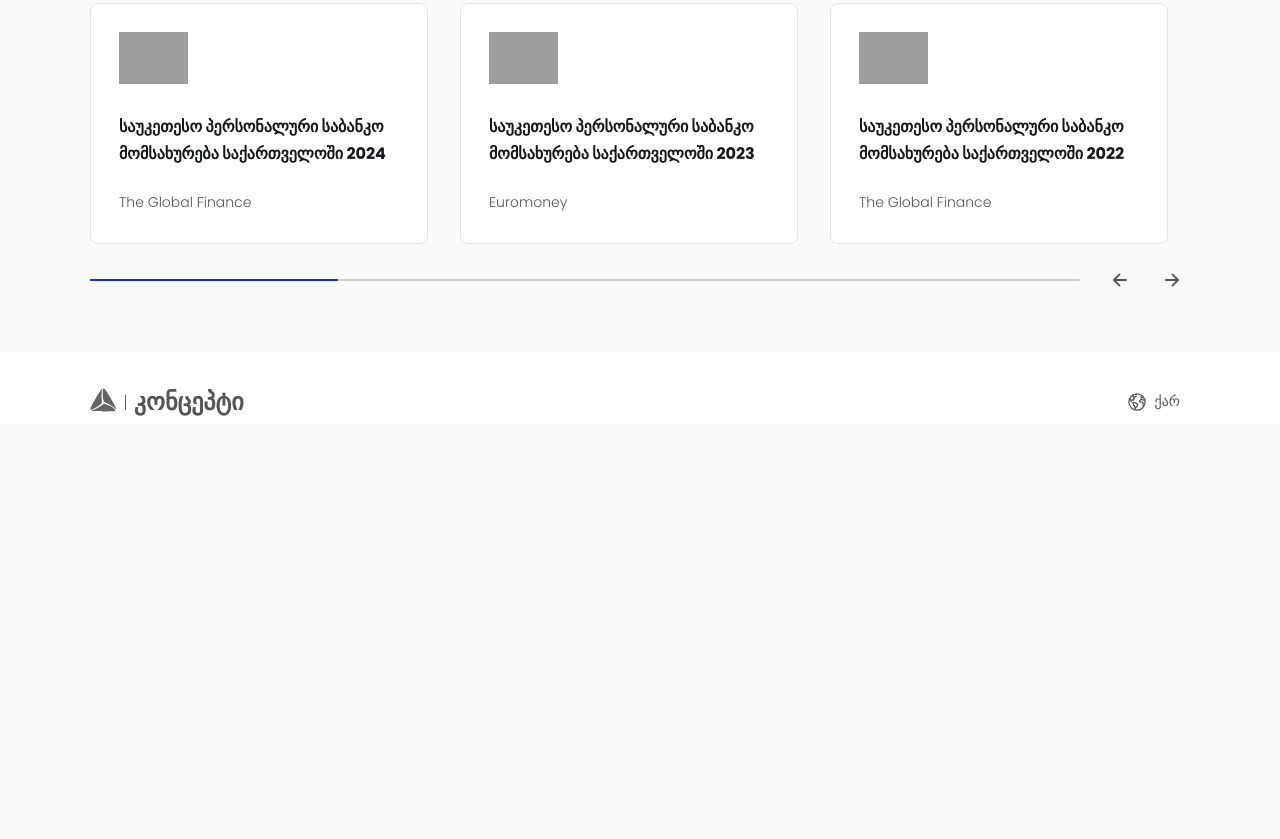
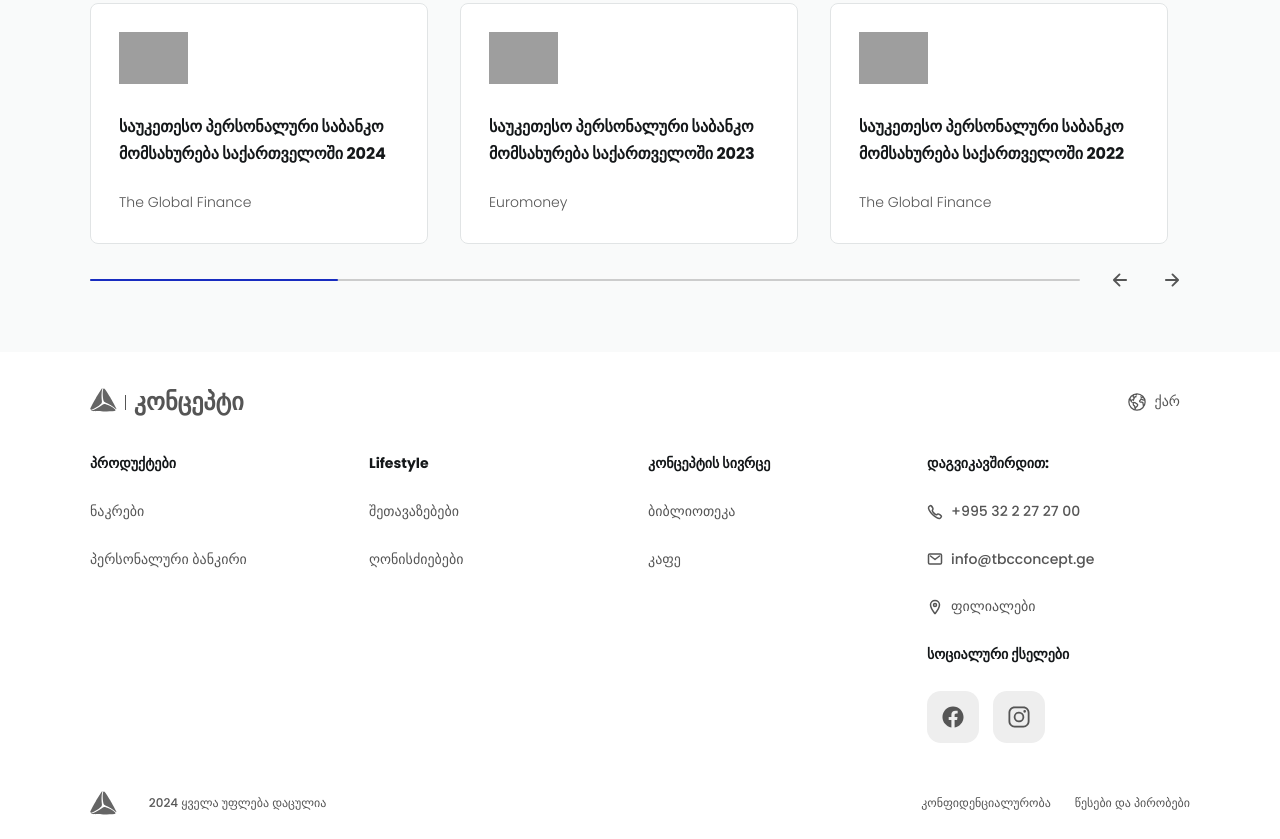
Before and after one commit to DataShalam/TBC-Concept, a plain HTML site: page index.html in a window 1280 px wide. Shown: the part 4210-5049 px from the top of the page. Before the commit the page ends 4634 px from the top, so only its background shows below. Drawn offline with nearby package versions, Linux system fonts and the light colour scheme; grey boxes are pictures that could not be loaded.

Commit message:
Completed TBC-Content For Desktop

```diff
--- a/css/general.css
+++ b/css/general.css
@@ -113,6 +113,15 @@ section {
   grid-column-gap: 30px;
 }
 
+.grid-4-col {
+  grid-column-gap: 16px;
+  grid-row-gap: 16px;
+  grid-template-rows: auto;
+  grid-template-columns: 1fr 1fr 1fr 1fr;
+  grid-auto-columns: 1fr;
+  display: grid;
+}
+
 .digital-bank-downloads {
   gap: 3.2rem;
 }
--- a/css/style.css
+++ b/css/style.css
@@ -650,3 +650,96 @@ footer {
   width: 110rem;
   margin: 0 auto;
 }
+
+.footer-mid {
+  padding-top: 2.8rem;
+  width: 110rem;
+  margin: 0 auto;
+}
+
+.footer-subheading {
+  cursor: pointer;
+  font-size: 1.4rem;
+  font-weight: 700;
+  color: #141719;
+  padding-bottom: 2.4rem;
+}
+
+.footer-links {
+  margin-top: 2.4rem;
+  display: flex;
+  flex-direction: column;
+  gap: 2.4rem;
+}
+
+.footer-links a {
+  font-size: 1.4rem;
+  cursor: pointer;
+
+  display: flex;
+  align-items: center;
+  gap: 0.8rem;
+
+  transition: 200ms linear;
+}
+
+.footer-links ion-icon {
+  font-size: 1.6rem;
+  font-weight: 700;
+  --ionicon-stroke-width: 4.8rem;
+}
+
+.footer-links a:hover {
+  color: #182cc0;
+
+  transition: 200ms linear;
+}
+
+.footer-icons {
+  margin-top: 2.4rem;
+  display: flex;
+  flex-direction: column;
+  padding-bottom: 2.4rem;
+}
+
+.footer-icons div {
+  display: flex;
+  gap: 1.4rem;
+}
+
+.footer-icons ion-icon {
+  font-size: 2.4rem;
+
+  border-radius: 1.4rem;
+  background-color: #eeeeee;
+  padding: 1.4rem;
+}
+
+.footer-bottom {
+  display: flex;
+  justify-content: space-between;
+
+  padding: 2.4rem 0 2.4rem 0;
+  width: 110rem;
+  margin: 0 auto;
+}
+
+.footer-bottom div {
+  display: flex;
+  align-items: center;
+  gap: 2.4rem;
+
+  font-size: 1.2rem;
+}
+
+.footer-bottom a {
+  cursor: pointer;
+
+  transition: 200ms linear;
+}
+
+.footer-bottom a:hover {
+  color: #182cc0;
+
+  transition: 200ms linear;
+}
--- a/index.html
+++ b/index.html
@@ -431,11 +431,59 @@
           </a>
         </div>
       </div>
-      <div>
-        <div></div>
-        <div></div>
-        <div></div>
-        <div></div>
+      <div class="grid-4-col footer-mid">
+        <div>
+          <a class="footer-subheading">პროდუქტები</a>
+          <div class="footer-links">
+            <a>ნაკრები</a>
+            <a>პერსონალური ბანკირი</a>
+          </div>
+        </div>
+        <div>
+          <a class="footer-subheading">Lifestyle</a>
+          <div class="footer-links">
+            <a>შეთავაზებები</a>
+            <a>ღონისძიებები</a>
+          </div>
+        </div>
+        <div>
+          <a class="footer-subheading">კონცეპტის სივრცე</a>
+          <div class="footer-links">
+            <a>ბიბლიოთეკა</a>
+            <a>კაფე</a>
+          </div>
+        </div>
+        <div>
+          <a class="footer-subheading">დაგვიკავშირდით:</a>
+          <div class="footer-links">
+            <a href="#"
+              ><ion-icon name="call-outline"></ion-icon> +995 32 2 27 27 00
+            </a>
+            <a href="#"
+              ><ion-icon name="mail-outline"></ion-icon> info@tbcconcept.ge</a
+            >
+            <a href="#"
+              ><ion-icon name="location-outline"></ion-icon> ფილიალები</a
+            >
+          </div>
+          <div class="footer-icons">
+            <a class="footer-subheading">სოციალური ქსელები</a>
+            <div>
+              <ion-icon name="logo-facebook"></ion-icon>
+              <ion-icon name="logo-instagram"></ion-icon>
+            </div>
+          </div>
+        </div>
+      </div>
+      <div class="footer-bottom">
+        <div>
+          <img class="tbc-icon" src="svgs/TBC-ICON-HEAD.svg" />
+          <p>2024 ყველა უფლება დაცულია</p>
+        </div>
+        <div>
+          <a>კონფიდენციალურობა</a>
+          <a>წესები და პირობები </a>
+        </div>
       </div>
     </footer>
 
```
